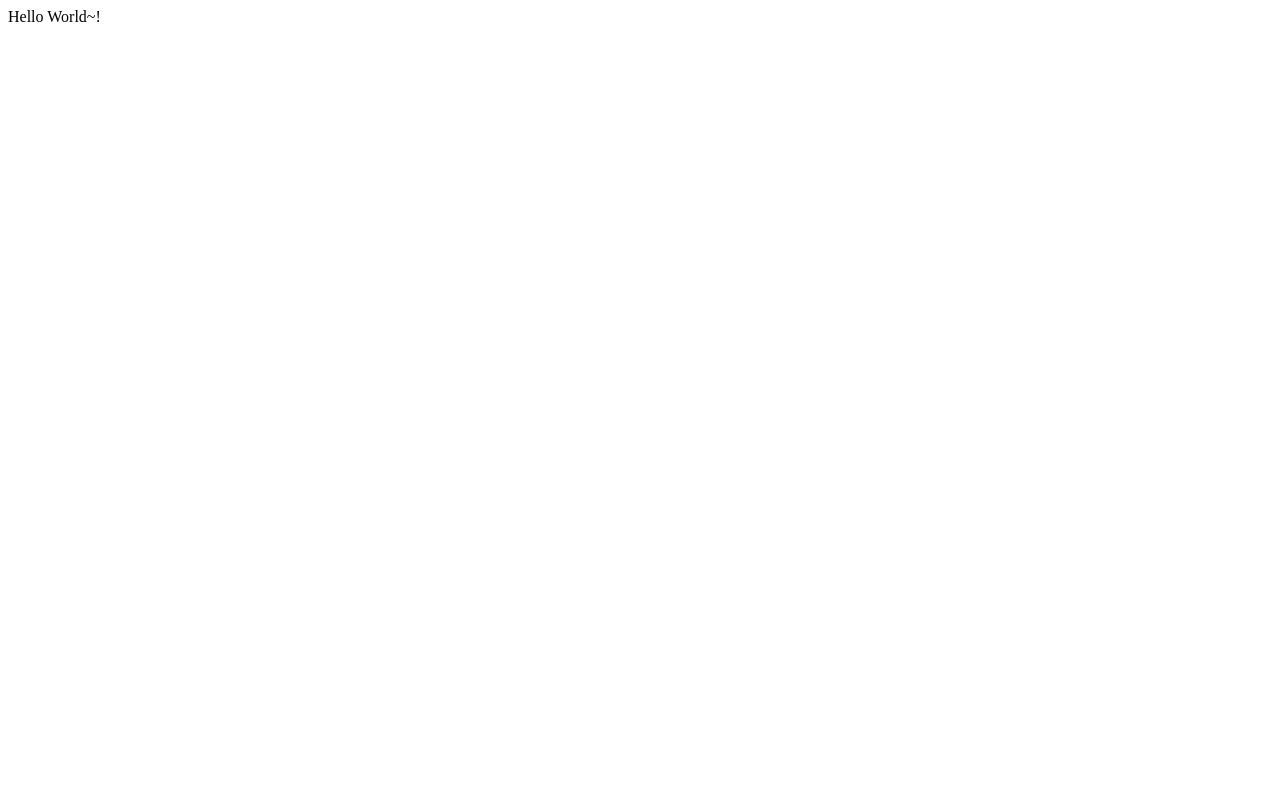
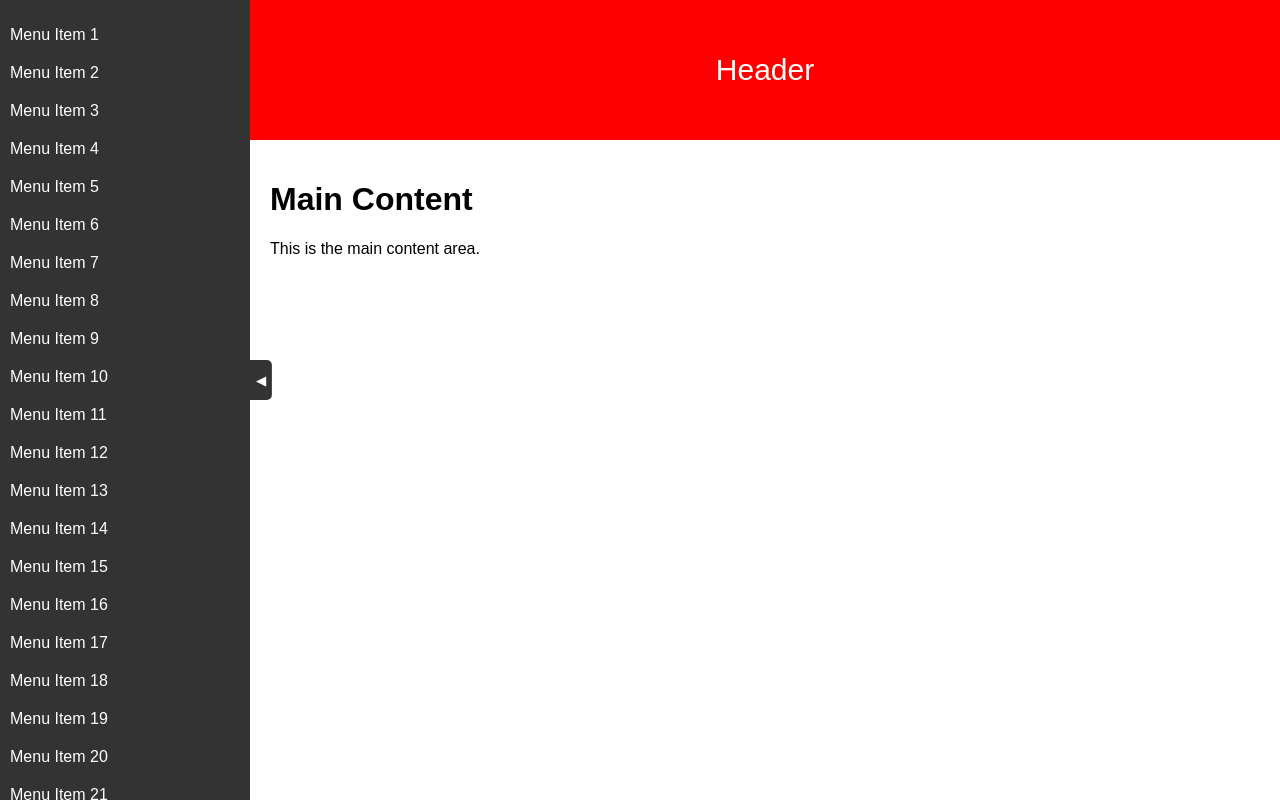
Before and after one commit to yhn032/yhn032.github.io, a plain HTML site: page index.html in a window 1280 px wide. Drawn offline with Linux system fonts and the light colour scheme.

Commit message:
Update index.html

```diff
--- a/index.html
+++ b/index.html
@@ -1,10 +1,57 @@
 <!DOCTYPE html>
-<html lang="ko">
+<html lang="en">
 <head>
     <meta charset="UTF-8">
-    <title>Github Pages</title>
+    <title>Leo.K</title>
+    <link rel="stylesheet" href="css/style.css">
 </head>
 <body>
-Hello World~!
+<div class="header">Header</div>
+
+<div class="content">
+  <button class="content-toggle-btn" onclick="toggleSidebar()">◀</button>
+  <h1>Main Content</h1>
+  <p>This is the main content area.</p>
+</div>
+
+<div class="sidebar">
+    <nav>
+        <ul>
+            <li><a href="#">Menu Item 1</a></li>
+            <li><a href="#">Menu Item 2</a></li>
+            <li><a href="#">Menu Item 3</a></li>
+            <li><a href="#">Menu Item 4</a></li>
+            <li><a href="#">Menu Item 5</a></li>
+            <li><a href="#">Menu Item 6</a></li>
+            <li><a href="#">Menu Item 7</a></li>
+            <li><a href="#">Menu Item 8</a></li>
+            <li><a href="#">Menu Item 9</a></li>
+            <li><a href="#">Menu Item 10</a></li>
+            <li><a href="#">Menu Item 11</a></li>
+            <li><a href="#">Menu Item 12</a></li>
+            <li><a href="#">Menu Item 13</a></li>
+            <li><a href="#">Menu Item 14</a></li>
+            <li><a href="#">Menu Item 15</a></li>
+            <li><a href="#">Menu Item 16</a></li>
+            <li><a href="#">Menu Item 17</a></li>
+            <li><a href="#">Menu Item 18</a></li>
+            <li><a href="#">Menu Item 19</a></li>
+            <li><a href="#">Menu Item 20</a></li>
+            <li><a href="#">Menu Item 21</a></li>
+            <li><a href="#">Menu Item 22</a></li>
+            <li><a href="#">Menu Item 23</a></li>
+            <li><a href="#">Menu Item 24</a></li>
+            <li><a href="#">Menu Item 25</a></li>
+            <li><a href="#">Menu Item 26</a></li>
+            <li><a href="#">Menu Item 27</a></li>
+            <li><a href="#">Menu Item 28</a></li>
+            <li><a href="#">Menu Item 29</a></li>
+            <li><a href="#">Menu Item 30</a></li>
+            <!-- Add more menu items here -->
+        </ul>
+    </nav>
+</div>
+
+<script src="js/script.js"></script>
 </body>
 </html>
```
